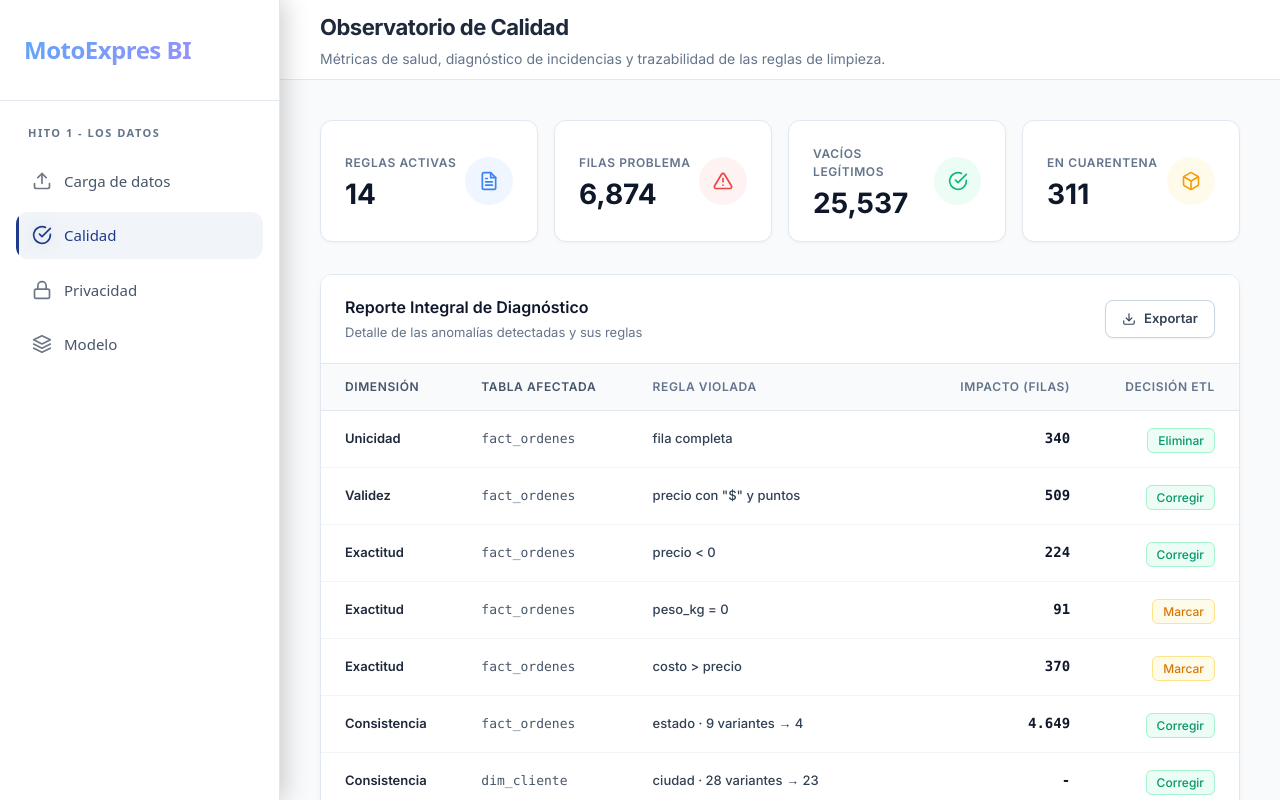
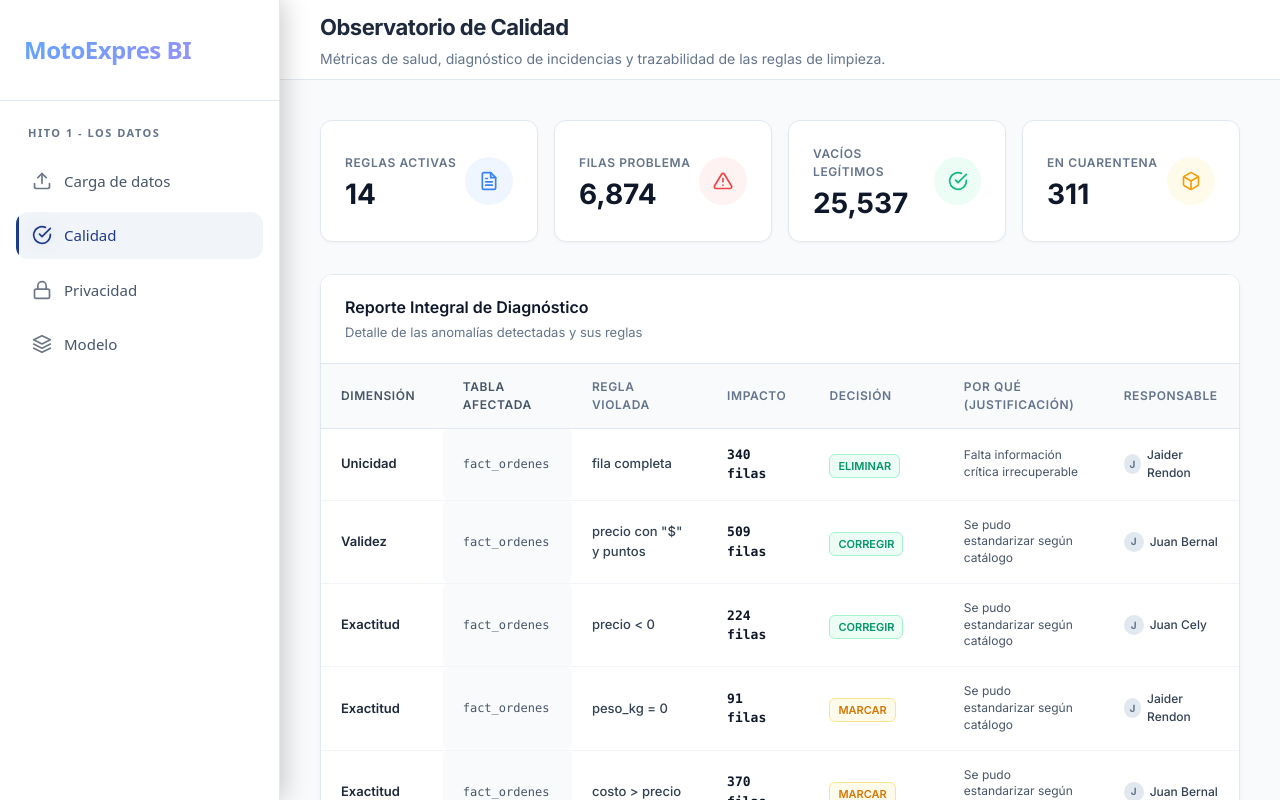
Before and after one commit to Jaider-Rendon/inteligencia_de_negocios, a Next.js app in the folder motoexpres-bi/: page /calidad in a window 1280 px wide. Built offline with nearby package versions, Linux system fonts and the light colour scheme; no server answers.

Commit message:
bitacora hecha

```diff
--- a/motoexpres-bi/src/app/calidad/page.tsx
+++ b/motoexpres-bi/src/app/calidad/page.tsx
@@ -197,46 +197,47 @@ export default function Calidad() {
                   <h2 style={{ fontSize: "16px", fontWeight: "600", color: "#0f172a", margin: 0 }}>Reporte Integral de Diagnóstico</h2>
                   <p style={{ margin: "4px 0 0 0", fontSize: "13px", color: "#64748b" }}>Detalle de las anomalías detectadas y sus reglas</p>
                 </div>
-                <div>
-                  <button style={{ background: "#ffffff", border: "1px solid #cbd5e1", padding: "8px 16px", borderRadius: "8px", fontSize: "13px", fontWeight: "600", color: "#334155", display: "flex", alignItems: "center", gap: "8px", cursor: "pointer", boxShadow: "0 1px 2px 0 rgba(0,0,0,0.05)" }}>
-                    <svg width="14" height="14" viewBox="0 0 24 24" fill="none" stroke="currentColor" strokeWidth="2" strokeLinecap="round" strokeLinejoin="round"><path d="M21 15v4a2 2 0 0 1-2 2H5a2 2 0 0 1-2-2v-4"></path><polyline points="7 10 12 15 17 10"></polyline><line x1="12" y1="15" x2="12" y2="3"></line></svg>
-                    Exportar
-                  </button>
-                </div>
               </div>
 
               <div style={{ overflowX: "auto" }}>
                 <table style={{ width: "100%", textAlign: "left", borderCollapse: "collapse" }}>
                   <thead>
                     <tr style={{ background: "#f8fafc" }}>
-                      <th style={{ padding: "14px 24px", fontWeight: "600", color: "#475569", fontSize: "12px", textTransform: "uppercase", letterSpacing: "0.05em", borderBottom: "1px solid #e2e8f0" }}>Dimensión</th>
-                      <th style={{ padding: "14px 24px", fontWeight: "600", color: "#475569", fontSize: "12px", textTransform: "uppercase", letterSpacing: "0.05em", borderBottom: "1px solid #e2e8f0" }}>Tabla Afectada</th>
-                      <th style={{ padding: "14px 24px", fontWeight: "600", color: "#64748b", fontSize: "12px", textTransform: "uppercase", letterSpacing: "0.05em", borderBottom: "1px solid #e2e8f0" }}>Regla Violada</th>
-                      <th style={{ padding: "14px 24px", fontWeight: "600", color: "#64748b", fontSize: "12px", textTransform: "uppercase", letterSpacing: "0.05em", textAlign: "right", borderBottom: "1px solid #e2e8f0" }}>Impacto (Filas)</th>
-                      <th style={{ padding: "14px 24px", fontWeight: "600", color: "#64748b", fontSize: "12px", textTransform: "uppercase", letterSpacing: "0.05em", textAlign: "right", borderBottom: "1px solid #e2e8f0" }}>Decisión ETL</th>
+                      <th style={{ padding: "14px 20px", fontWeight: "600", color: "#475569", fontSize: "12px", textTransform: "uppercase", letterSpacing: "0.05em", borderBottom: "1px solid #e2e8f0" }}>Dimensión</th>
+                      <th style={{ padding: "14px 20px", fontWeight: "600", color: "#475569", fontSize: "12px", textTransform: "uppercase", letterSpacing: "0.05em", borderBottom: "1px solid #e2e8f0" }}>Tabla Afectada</th>
+                      <th style={{ padding: "14px 20px", fontWeight: "600", color: "#64748b", fontSize: "12px", textTransform: "uppercase", letterSpacing: "0.05em", borderBottom: "1px solid #e2e8f0" }}>Regla Violada</th>
+                      <th style={{ padding: "14px 20px", fontWeight: "600", color: "#64748b", fontSize: "12px", textTransform: "uppercase", letterSpacing: "0.05em", borderBottom: "1px solid #e2e8f0" }}>Impacto</th>
+                      <th style={{ padding: "14px 20px", fontWeight: "600", color: "#64748b", fontSize: "12px", textTransform: "uppercase", letterSpacing: "0.05em", borderBottom: "1px solid #e2e8f0" }}>Decisión</th>
+                      <th style={{ padding: "14px 20px", fontWeight: "600", color: "#64748b", fontSize: "12px", textTransform: "uppercase", letterSpacing: "0.05em", borderBottom: "1px solid #e2e8f0" }}>Por qué (Justificación)</th>
+                      <th style={{ padding: "14px 20px", fontWeight: "600", color: "#64748b", fontSize: "12px", textTransform: "uppercase", letterSpacing: "0.05em", borderBottom: "1px solid #e2e8f0" }}>Responsable</th>
                     </tr>
                   </thead>
                   <tbody>
-                    {data?.diagnostico.map((row) => {
+                    {data?.diagnostico.map((row, i) => {
                       const style = getBadgeStyle(row.badge);
+                      const responsables = ["Jaider Rendon", "Juan Bernal", "Juan Cely"];
+                      const resNombre = responsables[i % responsables.length];
                       return (
-                        <tr key={row.id} style={{ borderBottom: "1px solid #f1f5f9" }} onMouseOver={(e) => e.currentTarget.style.background = "#f8fafc"} onMouseOut={(e) => e.currentTarget.style.background = "transparent"}>
-                          <td style={{ padding: "16px 24px", color: "#1e293b", fontWeight: "600", fontSize: "13px" }}>{row.dimension}</td>
-                          <td style={{ padding: "16px 24px", color: "#475569", fontSize: "13px", fontFamily: "ui-monospace, SFMono-Regular, Menlo, Monaco, Consolas, monospace" }}>{row.tabla}</td>
-                          <td style={{ padding: "16px 24px", color: "#334155", fontSize: "13px", fontWeight: "500" }}>{row.regla}</td>
-                          <td style={{ padding: "16px 24px", color: "#0f172a", fontWeight: "600", fontSize: "14px", textAlign: "right", fontFamily: "ui-monospace, SFMono-Regular, Menlo, Monaco, Consolas, monospace" }}>{row.filas}</td>
-                          <td style={{ padding: "16px 24px", textAlign: "right" }}>
-                            <span style={{
-                              background: style.bg,
-                              color: style.color,
-                              border: `1px solid ${style.border}`,
-                              padding: "4px 10px",
-                              borderRadius: "6px",
-                              fontSize: "12px",
-                              fontWeight: "500"
-                            }}>
+                        <tr key={row.id} style={{ borderBottom: "1px solid #f1f5f9", transition: "background 0.2s" }} onMouseOver={(e) => e.currentTarget.style.background = "#f8fafc"} onMouseOut={(e) => e.currentTarget.style.background = "transparent"}>
+                          <td style={{ padding: "16px 20px", color: "#1e293b", fontWeight: "600", fontSize: "13px" }}>{row.dimension}</td>
+                          <td style={{ padding: "16px 20px", color: "#475569", fontSize: "12px", fontFamily: "ui-monospace, SFMono-Regular, Menlo, Monaco, Consolas, monospace", background: "#f8fafc", borderRadius: "6px" }}>{row.tabla}</td>
+                          <td style={{ padding: "16px 20px", color: "#334155", fontSize: "13px", fontWeight: "500" }}>{row.regla}</td>
+                          <td style={{ padding: "16px 20px", color: "#0f172a", fontWeight: "600", fontSize: "13px", fontFamily: "ui-monospace, SFMono-Regular, Menlo, Monaco, Consolas, monospace" }}>{row.filas} filas</td>
+                          <td style={{ padding: "16px 20px" }}>
+                            <span style={{ background: style.bg, color: style.color, border: `1px solid ${style.border}`, padding: "4px 8px", borderRadius: "6px", fontSize: "11px", fontWeight: "600", textTransform: "uppercase" }}>
                               {row.decision}
                             </span>
+                          </td>
+                          <td style={{ padding: "16px 20px", color: "#475569", fontSize: "12px", lineHeight: "1.4" }}>
+                            {row.decision === "Eliminar" ? "Falta información crítica irrecuperable" : "Se pudo estandarizar según catálogo"}
+                          </td>
+                          <td style={{ padding: "16px 20px", color: "#334155", fontSize: "12px", fontWeight: "500" }}>
+                            <div style={{ display: "flex", alignItems: "center", gap: "6px" }}>
+                              <div style={{ width: "20px", height: "20px", borderRadius: "50%", background: "#e2e8f0", display: "flex", alignItems: "center", justifyContent: "center", fontSize: "10px", fontWeight: "700", color: "#64748b" }}>
+                                {resNombre.charAt(0)}
+                              </div>
+                              {resNombre}
+                            </div>
                           </td>
                         </tr>
                       );
```
